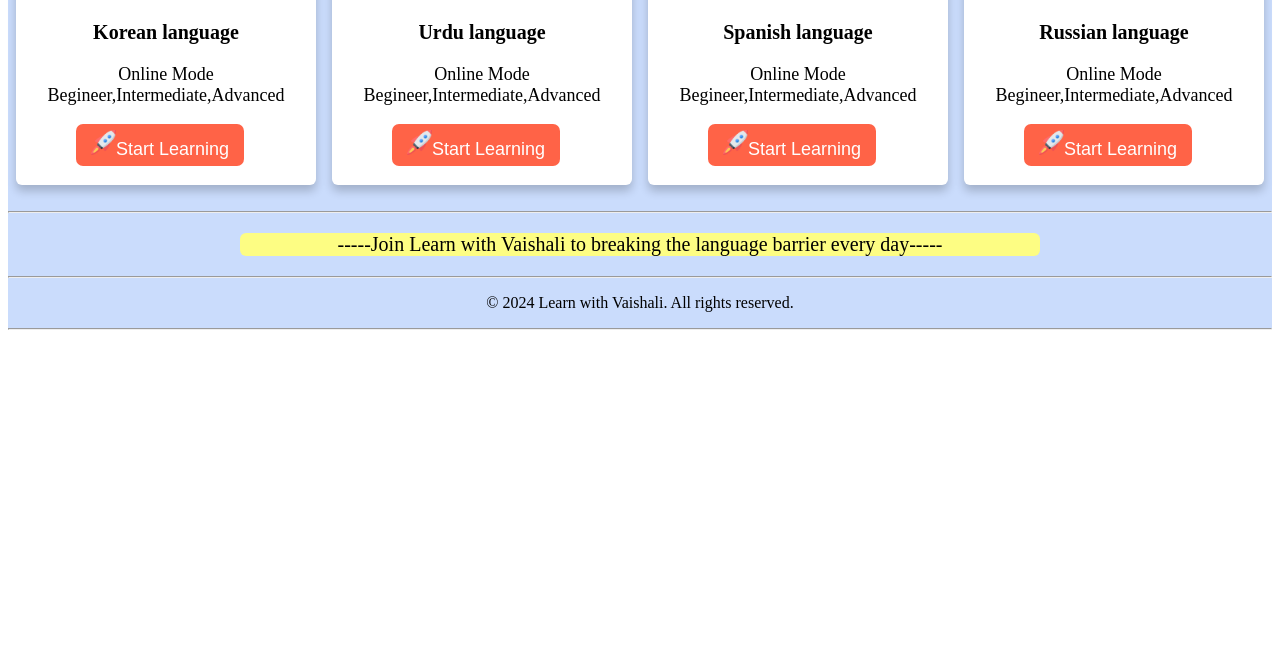
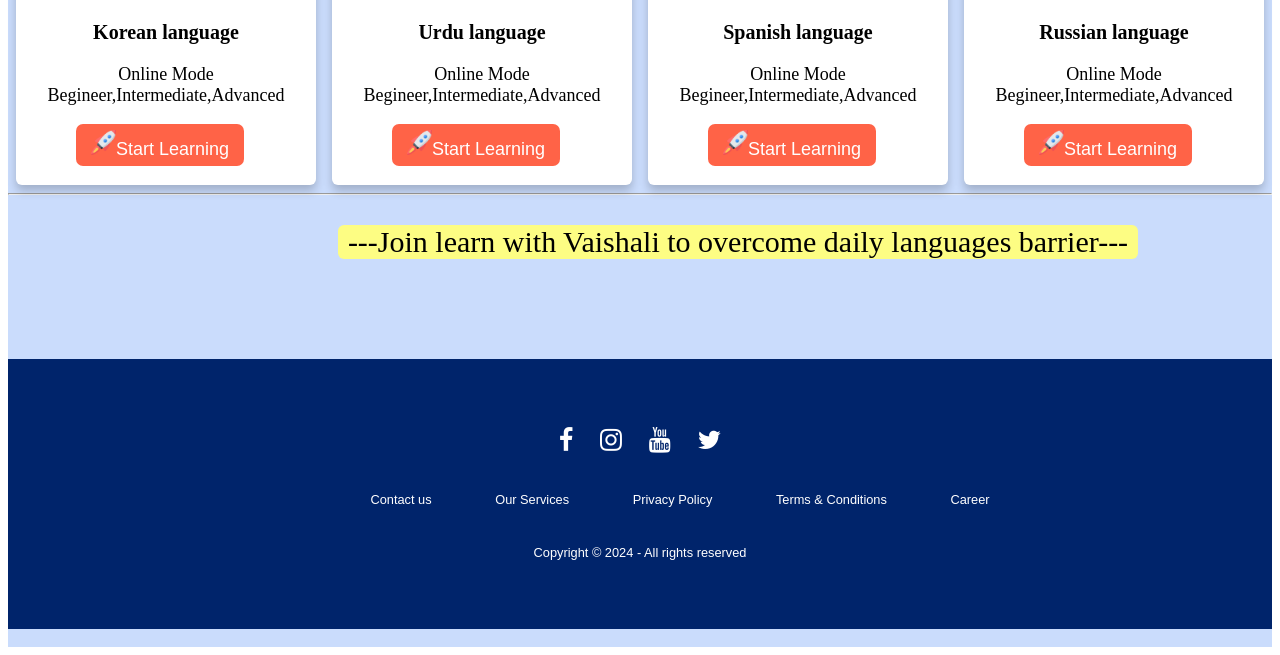
Before and after one commit to vaishalisjadhav/icp-8.0-html-css-group-project-2, a plain HTML site: page Pages/Languages.html in a window 1280 px wide. Shown: the part 1668-2323 px from the top of the page. Before the commit the page ends 2006 px from the top, so only its background shows below. Drawn offline with Linux system fonts and the light colour scheme.

Commit message:
Code updated

```diff
--- a/CSS/Languages.css
+++ b/CSS/Languages.css
@@ -143,9 +143,10 @@ nav {
         .page-footer{
           background-color: rgb(253, 253, 131);
           border-radius: 6px;
-          font-size: 20px;
+          font-size: 30px;
           text-align: center;
           width: 800px;
+          margin-left: 330px;
         }
 
 
@@ -208,3 +209,66 @@ nav {
       margin-left: 5px;
   }
 }
+
+
+
+
+
+
+
+.footer {
+  background: #00246b;
+  margin-top: 100px;
+  padding: 50px;
+  font-family: Arial, Helvetica, sans-serif;
+  text-align: center;
+}
+
+.footer .row {
+  width: 100%;
+  margin: 1% 0%;
+  padding: 0.6% 0%;
+  color: white;
+  font-size: 0.8em;
+}
+
+.footer .row a {
+  text-decoration: none;
+  color: white;
+  transition: 0.5s;
+}
+
+.footer .row a:hover {
+  color: grey;
+}
+
+.footer .row ul {
+  width: 100%;
+}
+
+.footer .row ul li {
+  display: inline-block;
+  margin: 0px 30px;
+}
+
+.footer .row a i {
+  font-size: 2em;
+  margin: 0% 1%;
+}
+
+@media (max-width:720px) {
+  .footer {
+      text-align: left;
+      padding: 5%;
+  }
+
+  .footer .row ul li {
+      display: block;
+      margin: 10px 0px;
+      text-align: left;
+  }
+
+  .footer .row a i {
+      margin: 0% 3%;
+  }
+}
--- a/Pages/Languages.html
+++ b/Pages/Languages.html
@@ -1,7 +1,14 @@
 <!DOCTYPE html>
-<html>
+<html lang="en">
 <head>
 <meta name="viewport" content="width=device-width, initial-scale=1">
+
+<link rel="stylesheet" href="https://cdnjs.cloudflare.com/ajax/libs/font-awesome/4.7.0/css/font-awesome.min.css">
+
+    <!--GOOGLE FONTS-->
+    <link rel="preconnect" href="https://fonts.gstatic.com">
+    <link href="https://fonts.googleapis.com/css2?family=Fredoka+One&family=Play&display=swap" rel="stylesheet">
+
 
 <link rel="stylesheet" href="../CSS/Languages.css">
 </head>
@@ -141,12 +148,31 @@
           <form action="../Pages/Pricing.html">
           <button  type="Start learning" class="btn"><img src="../Images/LanguageImg/rocket.png" height="25px" width="25px">Start Learning</button></form>
          </div>
-          </div><br><hr>
+          </div><hr>
+          <p class="page-footer">---Join learn with Vaishali to overcome daily languages barrier---</p>
+          <footer>
+            <div class="footer">
+                <div class="row">
+                    <a href="#"><i class="fa fa-facebook"></i></a>
+                    <a href="#"><i class="fa fa-instagram"></i></a>
+                    <a href="#"><i class="fa fa-youtube"></i></a>
+                    <a href="#"><i class="fa fa-twitter"></i></a>
+                </div>
 
-          <center><p class="page-footer">-----Join Learn with Vaishali to breaking the language barrier every day-----</p></center>
-            <hr>
-        <footer>
-          <center><p>&copy; 2024 Learn with Vaishali. All rights reserved.</p></center>
-      </footer><hr>
+                <div class="row">
+                    <ul>
+                        <li><a href="./Pages/Contact.html">Contact us</a></li>
+                        <li><a href="./Pages/Services.html">Our Services</a></li>
+                        <li><a href="#">Privacy Policy</a></li>
+                        <li><a href="#">Terms & Conditions</a></li>
+                        <li><a href="#">Career</a></li>
+                    </ul>
+                </div>
+
+                <div class="row">
+                    Copyright © 2024 - All rights reserved
+                </div>
+            </div>
+        </footer>
 
       </div>
```
